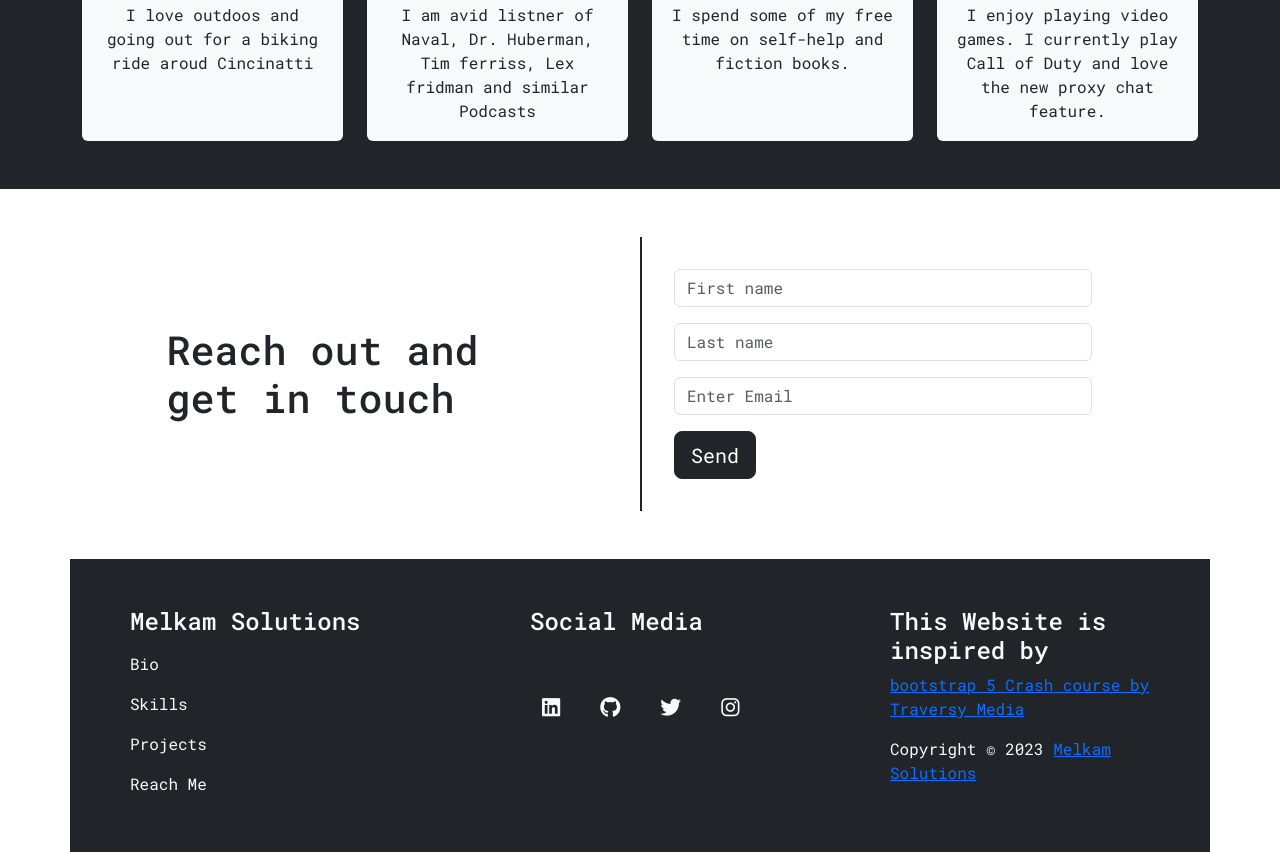
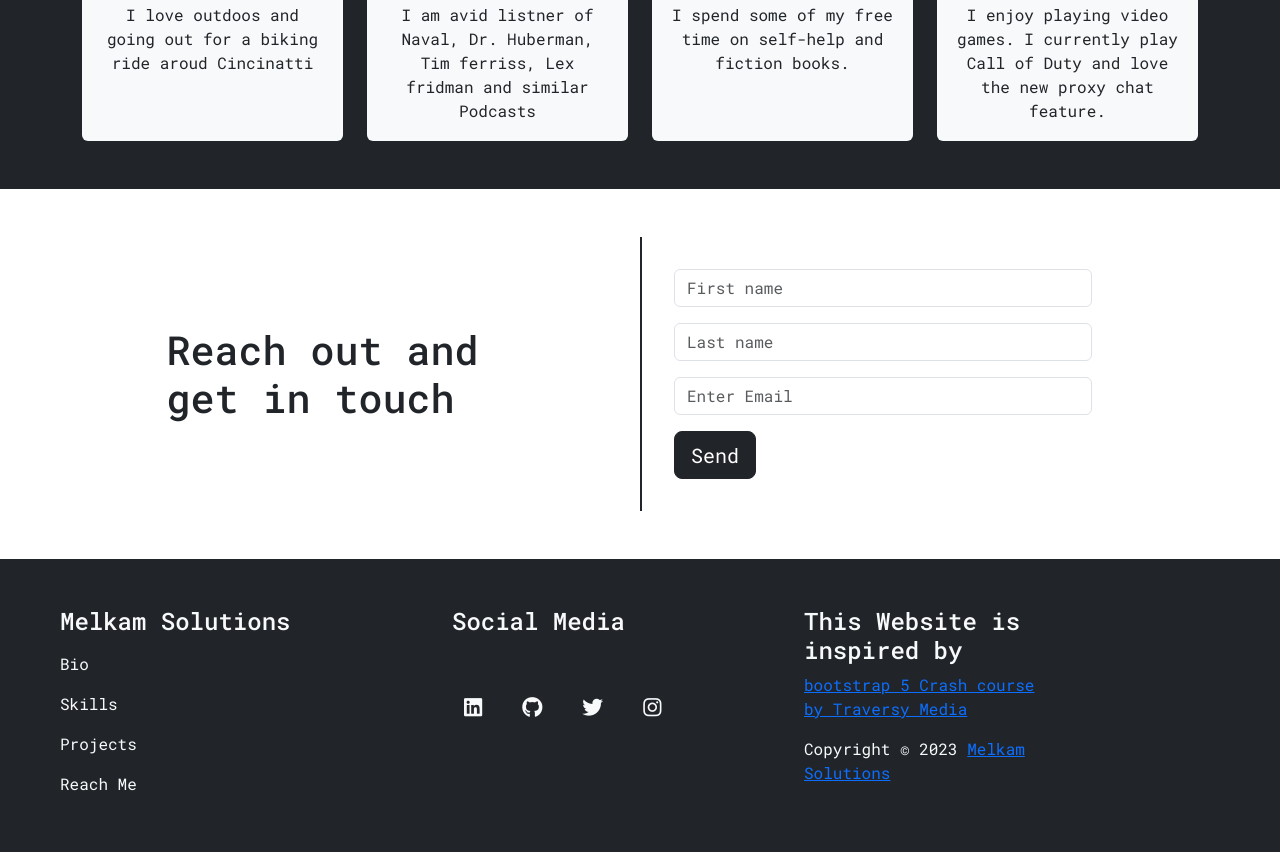
Before and after one commit to redsprites/Portfolio-Website, a plain HTML site: page index.html in a window 1280 px wide. Shown: the part 3528-4380 px from the top of the page. Drawn offline with nearby package versions, Linux system fonts and the light colour scheme.

Commit message:
update container

```diff
--- a/index.html
+++ b/index.html
@@ -326,8 +326,8 @@ a footer with your relevant contact information, including social links. -->
     </div>
   </section>
   <!-- Footer -->
-  <section id="footer" class=" container last">
-    <div class="row">
+  <section id="footer" class="last">
+    <div class="row container">
       <div class="col-md ">
         <div class="card-body text-light p-5">
           <a href="#" class="navbar-brand">
```
